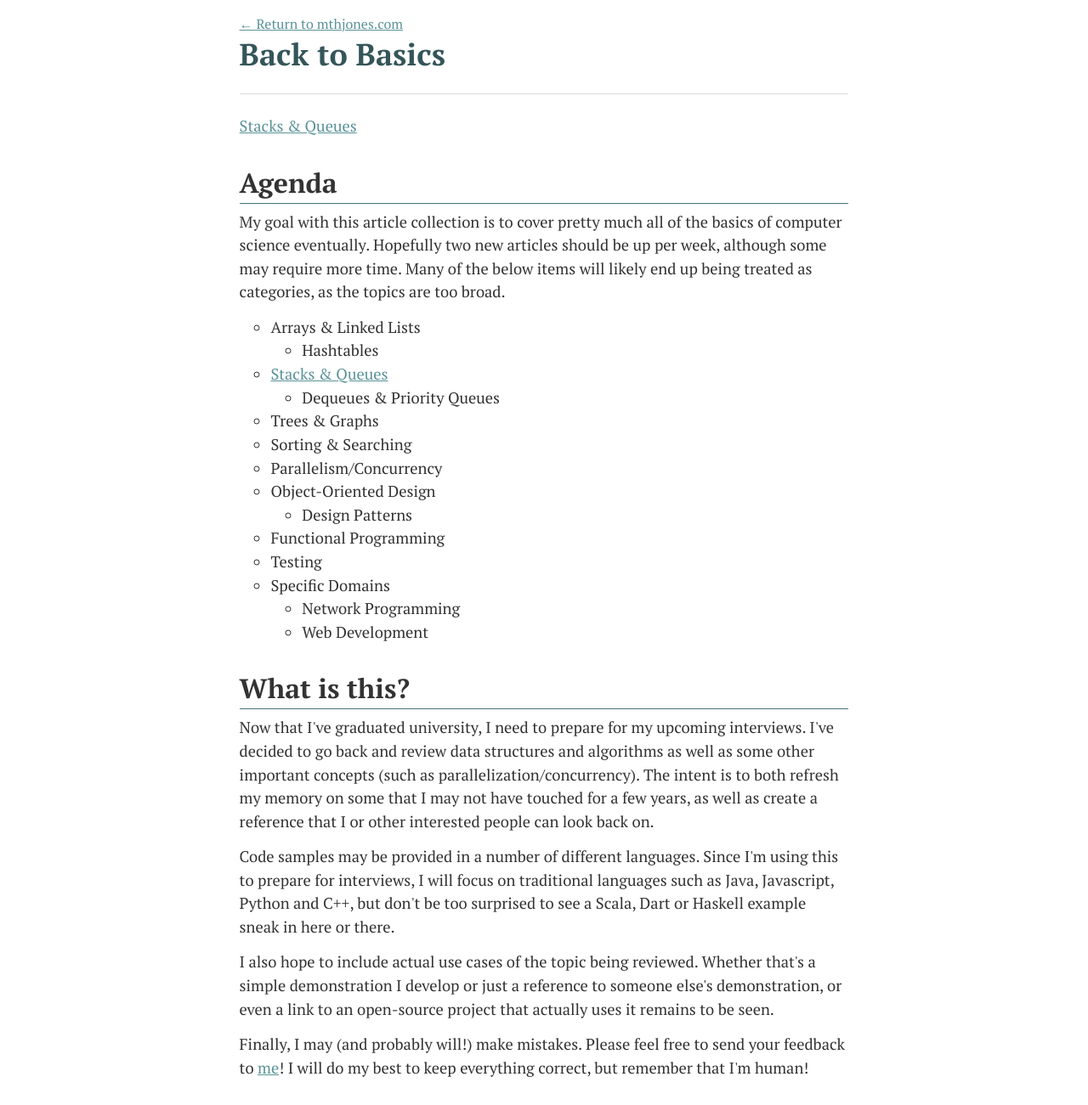
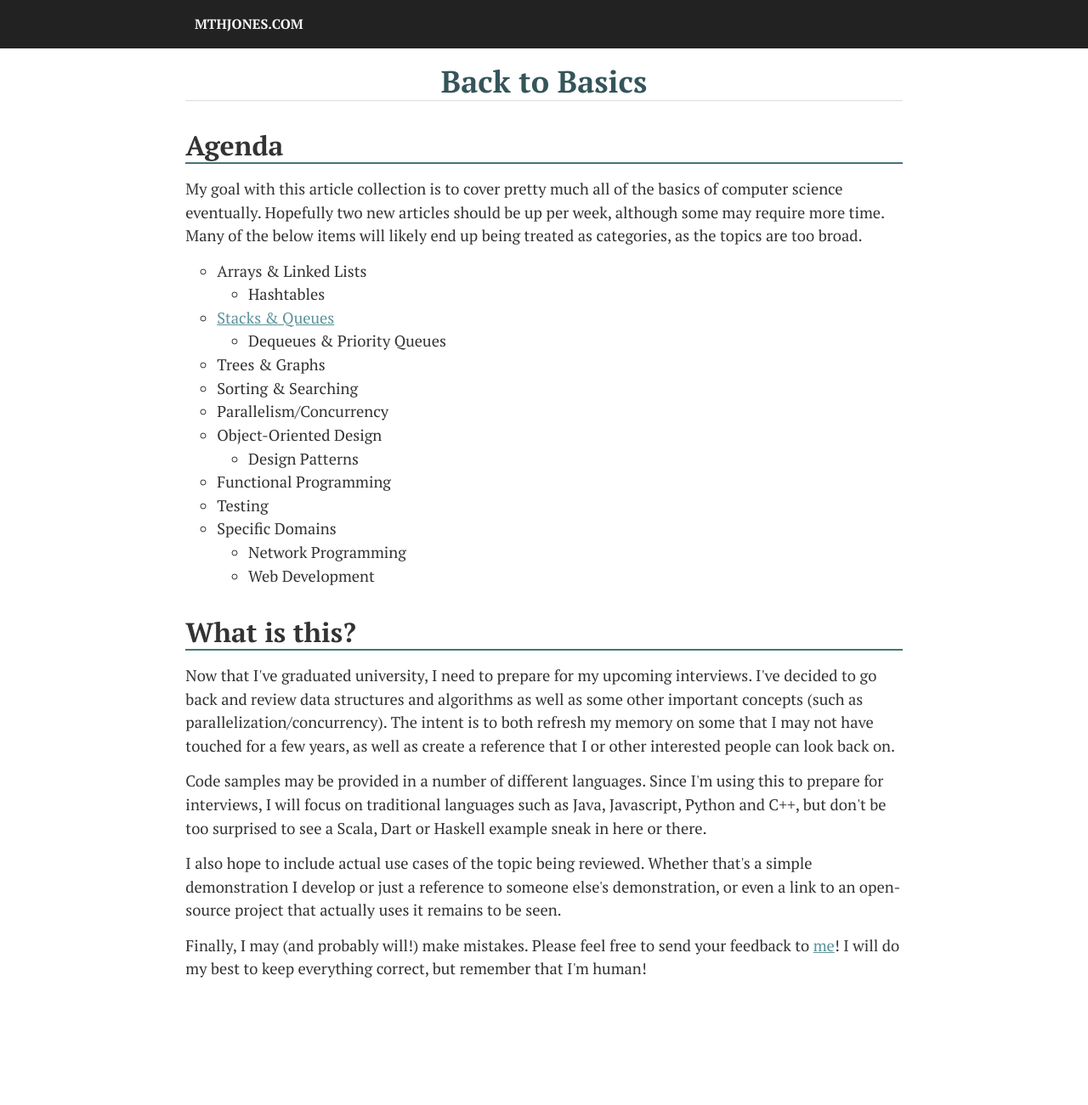
Before and after one commit to mthjones/mthjones.github.io, a Jekyll site: the page built from back-to-basics/index.html, in a window 1280 px wide. Shown: the whole page at 85% size. Built offline with Jekyll 4.4.1, drawn with Linux system fonts in a browser that asks for light colours; after the commit the page ends 1185 px from its top, so only the background shows below that.

Commit message:
Add top nav bar and improve semantic markup

```diff
--- a/_layouts/main.html
+++ b/_layouts/main.html
@@ -10,7 +10,15 @@
     <link href='http://fonts.googleapis.com/css?family=PT+Serif:400,700' rel='stylesheet' type='text/css'>
 </head>
 <body>
-{{ content }}
+<header class="top-nav">
+    <nav class="large-8-centered">
+        <a href="{{site.baseurl}}/">mthjones.com</a>
+    </nav>
+</header>
+
+<div class="outer-container">
+    {{ content }}
+</div>
 
 <script>
 (function(i,s,o,g,r,a,m){i['GoogleAnalyticsObject']=r;i[r]=i[r]||function(){
--- a/_layouts/post.html
+++ b/_layouts/post.html
@@ -1,12 +1,6 @@
 ---
 layout: main
 ---
-<div class="row">
-    <div class="large-8-centered">
-        <a href="{{ site.baseurl }}/">&larr; Return to mthjones.com</a>
-    </div>
-</div>
-
 <div class="row">
     <div class="large-8-centered post">
         {{ content }}
--- a/back-to-basics/index.html
+++ b/back-to-basics/index.html
@@ -2,31 +2,12 @@
 layout: main
 title: "Back to Basics : mthjones.com"
 ---
-<div class="row">
-    <div class="large-8-centered">
-        <a href="{{ site.baseurl }}/">&larr; Return to mthjones.com</a>
-    </div>
-</div>
+<header class="large-8-centered">
+    <h1 class="collection-title">Back to Basics</h1>
+</header>
 
-<div class="row">
-    <h1 class="large-8-centered">Back to Basics</h1>
-    <hr class="large-8-centered">
-</div>
-
-<div class="row">
-    <div class="large-8-centered post">
-        {% for post in site.posts %}
-        {% if post.category == 'back-to-basics' %}
-        <a href="{{post.url}}" class="post-link">{{ post.title }}</a>
-        {% endif %}
-        {% endfor %}
-    </div>
-</div>
-
-<div class="row">
-    <div class="large-8-centered post">
+<section class="large-8-centered post">
     <h2>Agenda</h2>
-        <hr>
     <p>My goal with this article collection is to cover pretty much all of the basics of computer science eventually. Hopefully two new articles should be up per week, although some may require more time. Many of the below items will likely end up being treated as categories, as the topics are too broad.</p>
     <ul>
         <li>
@@ -60,17 +41,12 @@ title: "Back to Basics : mthjones.com"
             </ul>
         </li>
     </ul>
-    </div>
-</div>
+</section>
 
-<div class="row">
-    <!--<hr class="large-8-centered">-->
-    <div class="large-8-centered post">
+<section class="large-8-centered post">
     <h2>What is this?</h2>
-        <hr>
     <p>Now that I've graduated university, I need to prepare for my upcoming interviews. I've decided to go back and review data structures and algorithms as well as some other important concepts (such as parallelization/concurrency). The intent is to both refresh my memory on some that I may not have touched for a few years, as well as create a reference that I or other interested people can look back on.</p>
     <p>Code samples may be provided in a number of different languages. Since I'm using this to prepare for interviews, I will focus on traditional languages such as Java, Javascript, Python and C++, but don't be too surprised to see a Scala, Dart or Haskell example sneak in here or there.</p>
     <p>I also hope to include actual use cases of the topic being reviewed. Whether that's a simple demonstration I develop or just a reference to someone else's demonstration, or even a link to an open-source project that actually uses it remains to be seen.</p>
     <p>Finally, I may (and probably will!) make mistakes. Please feel free to send your feedback to <a href="mailto:me@mthjones.com">me</a>! I will do my best to keep everything correct, but remember that I'm human!</p>
-    </div>
-</div>
+</section>
--- a/css/main.scss
+++ b/css/main.scss
@@ -16,7 +16,8 @@ $article-font-size: $base-font-size * 1.15;
 
 /* Grid styles */
 .row {
-  @include outer-container;
+//  @include outer-container;
+//  max-width: 100%;
 }
 
 .large-8-centered {
@@ -28,14 +29,6 @@ $article-font-size: $base-font-size * 1.15;
 }
 
 /* Global layout & styling */
-body {
-  padding: 1em;
-
-  @include media(769px) {
-    padding: 1em 0;
-  }
-}
-
 h1, h2, h3, h4, h5, h6 {
   font-family: $serif;
 }
@@ -58,9 +51,7 @@ a:hover {
   font-size: 1.15em;
 }
 
-.frontpage {
-  @include outer-container;
-
+.article-collection {
   h1, h2 {
     text-align: center;
   }
@@ -125,11 +116,42 @@ a:hover {
   }
 
   h2, h3 {
-    margin-top: 1em;
+    margin: {
+      top: 1em;
+      bottom: 0.5em;
+    }
+    border-bottom: 2px solid $base-color;
+  }
+}
+
+.outer-container {
+  padding: 1em;
+
+  @include media(769px) {
+    padding: 1em 0;
   }
 
-  h2 + hr, h3 + hr {
-    margin: 0.25em 0 0.5em;
-    border-color: $base-color;
+  @include outer-container;
+  max-width: 100%;
+}
+
+.top-nav {
+  @include outer-container;
+  max-width: 100%;
+  width: 100%;
+  background-color: #222;
+  padding: 1em;
+  text-transform: uppercase;
+  font-weight: bold;
+
+  a {
+    color: whitesmoke;
+    text-decoration: none;
   }
 }
+
+.collection-title {
+  font-size: $h1-font-size;
+  border-bottom: 1px solid #DDDDDD;
+  text-align: center;
+}
```
Also changed, not shown: _posts/2014-10-02-stacks-queues.md (+0 -7 lines), index.html (+2 -12 lines). Lines whose indentation alone changed are shown as unchanged.
